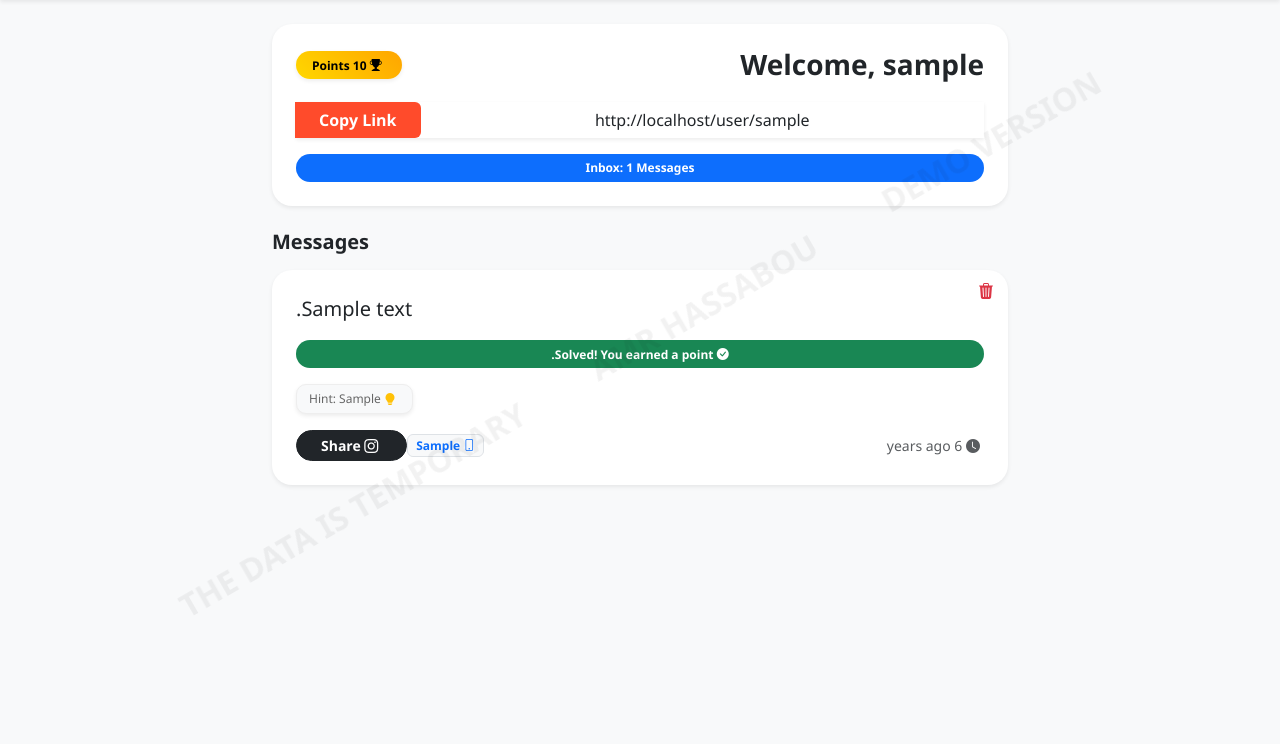
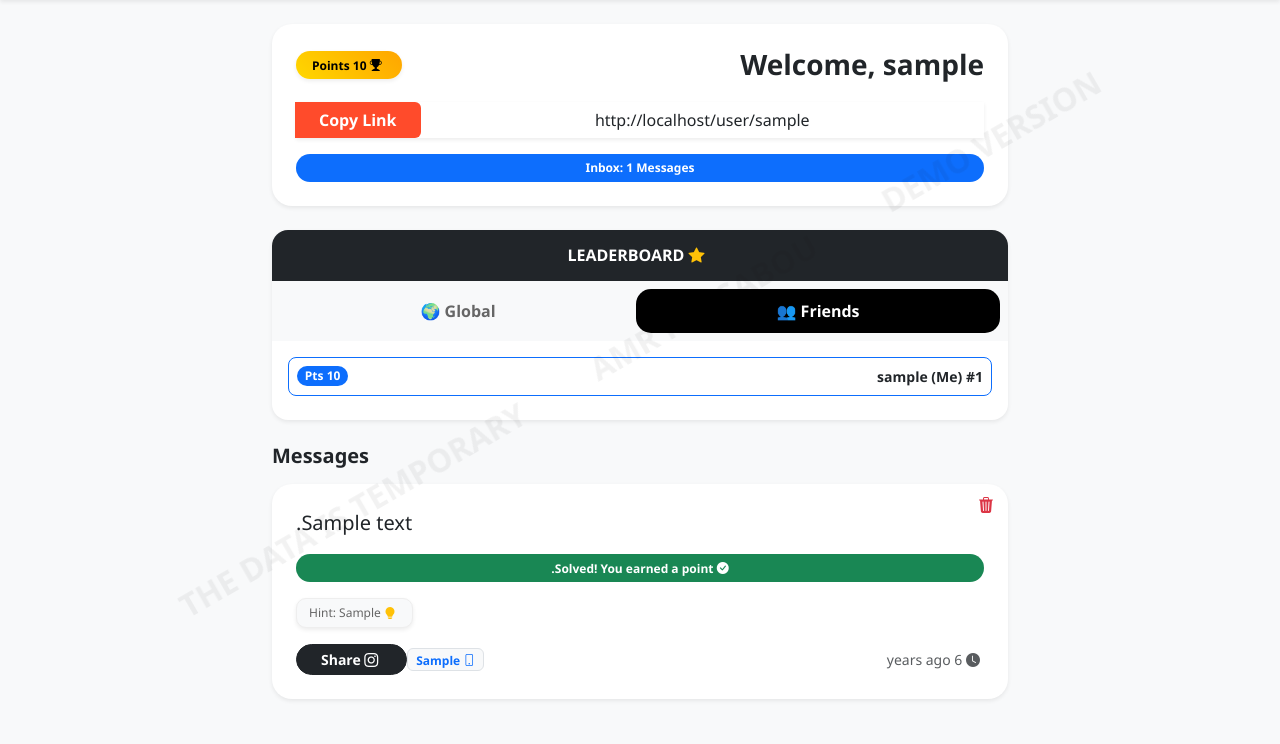
Before and after one commit to crsbo/anonymous-app, a Flask app: page /dashboard in a window 1280 px wide. Shown: the part 56-800 px from the top of the page. Run offline with Flask 3, Linux system fonts and the light colour scheme; a user stored in the database is signed in; tables that the repository leaves empty hold one stand-in row (values such as "Sample post"); some libraries are stand-ins or nearby versions.

Commit message:
Update dashboard.html

```diff
--- a/templates/dashboard.html
+++ b/templates/dashboard.html
@@ -41,12 +41,16 @@
     .theme-opt:hover { transform: translateY(-5px); }
     .premium-lock { position: absolute; top: -5px; right: -5px; font-size: 1.2rem; color: #ffc107; }
 
-    /* ستايل اللعبة والنقاط */
+    /* ستايل اللعبة والنقاط واللوحة */
     .points-badge { background: linear-gradient(45deg, #FFD700, #FFA500); color: black; font-weight: 900; border: none; }
     .quiz-option { cursor: pointer; transition: 0.2s; border: 1px solid #ddd; background: #fff; padding: 10px; border-radius: 12px; font-size: 0.85rem; }
     .quiz-option:hover { background: #f0f0f0; border-color: #333; }
     .hint-badge { background: #f8f9fa; border: 1px solid #eee; color: #666; font-size: 0.75rem; border-radius: 10px; padding: 5px 12px; display: inline-block; }
-    .timer-box { font-size: 0.8rem; font-weight: bold; color: #d4af37; }
+
+    .nav-rank .nav-link { color: #666; font-weight: bold; border: none; border-radius: 15px; padding: 10px 20px; }
+    .nav-rank .nav-link.active { background: #000 !important; color: #fff !important; }
+    .rank-item { transition: 0.3s; }
+    .rank-item:hover { background: #f8f9fa !important; }
 </style>
 
 <div class="row justify-content-center">
@@ -65,6 +69,44 @@
             <div class="badge bg-primary p-2 px-4 rounded-pill">Inbox: {{ count }} Messages</div>
         </div>
 
+        <div class="card shadow-sm border-0 mb-4 rounded-4 dashboard-ui overflow-hidden">
+            <div class="card-header bg-dark text-white border-0 py-3 text-center">
+                <h6 class="mb-0 fw-bold"><i class="bi bi-star-fill text-warning me-2"></i> LEADERBOARD</h6>
+            </div>
+            <div class="card-body p-0">
+                <ul class="nav nav-pills nav-rank nav-fill bg-light p-2" id="rankTabs" role="tablist">
+                    <li class="nav-item">
+                        <button class="nav-link active" data-bs-toggle="pill" data-bs-target="#friendsRank">Friends 👥</button>
+                    </li>
+                    <li class="nav-item">
+                        <button class="nav-link" data-bs-toggle="pill" data-bs-target="#globalRank">Global 🌍</button>
+                    </li>
+                </ul>
+                <div class="tab-content p-3">
+                    <div class="tab-pane fade show active" id="friendsRank">
+                        {% if friends_top %}
+                            {% for f_user in friends_top %}
+                            <div class="d-flex justify-content-between align-items-center mb-2 p-2 rounded-3 rank-item {{ 'border border-primary' if f_user.id == current_user.id else 'bg-light' }}">
+                                <span class="small fw-bold">#{{ loop.index }} {{ f_user.username }} {% if f_user.id == current_user.id %}(Me){% endif %}</span>
+                                <span class="badge bg-primary rounded-pill">{{ f_user.points }} Pts</span>
+                            </div>
+                            {% endfor %}
+                        {% else %}
+                            <p class="text-muted small py-3">No friends yet. Add friends from their links!</p>
+                        {% endif %}
+                    </div>
+                    <div class="tab-pane fade" id="globalRank">
+                        {% for g_user in global_top %}
+                        <div class="d-flex justify-content-between align-items-center mb-2 p-2 rounded-3 rank-item bg-light">
+                            <span class="small fw-bold">#{{ loop.index }} {{ g_user.username }}</span>
+                            <span class="badge bg-dark rounded-pill">{{ g_user.points }} Pts</span>
+                        </div>
+                        {% endfor %}
+                    </div>
+                </div>
+            </div>
+        </div>
+
         <h5 class="text-start mb-3 fw-bold dashboard-ui">Messages</h5>
         <div class="row">
             {% for msg in messages %}
@@ -75,7 +117,7 @@
                         <p class="mb-3 fs-5 fw-medium text-dark">{{ msg.content }}</p>
 
                         {% if msg.correct_name and not msg.is_guessed %}
-                        <div class="bg-light p-3 rounded-4 mb-3 border shadow-sm">
+                        <div class="bg-light p-3 rounded-4 mb-3 border shadow-sm text-center">
                             <p class="small fw-bold mb-2 text-dark">Who sent this? Guess & Earn +1 Pt 🎯</p>
                             <div class="d-grid gap-2">
                                 <button class="quiz-option fw-bold" onclick="submitGuess({{msg.id}}, '{{msg.name_opt_1}}')">{{msg.name_opt_1}}</button>
@@ -84,7 +126,7 @@
                             </div>
                         </div>
                         {% elif msg.is_guessed %}
-                        <div class="badge bg-success w-100 p-2 mb-3 rounded-pill">
+                        <div class="badge bg-success w-100 p-2 mb-3 rounded-pill text-center">
                             <i class="bi bi-check-circle-fill"></i> Solved! You earned a point.
                         </div>
                         {% endif %}
```
